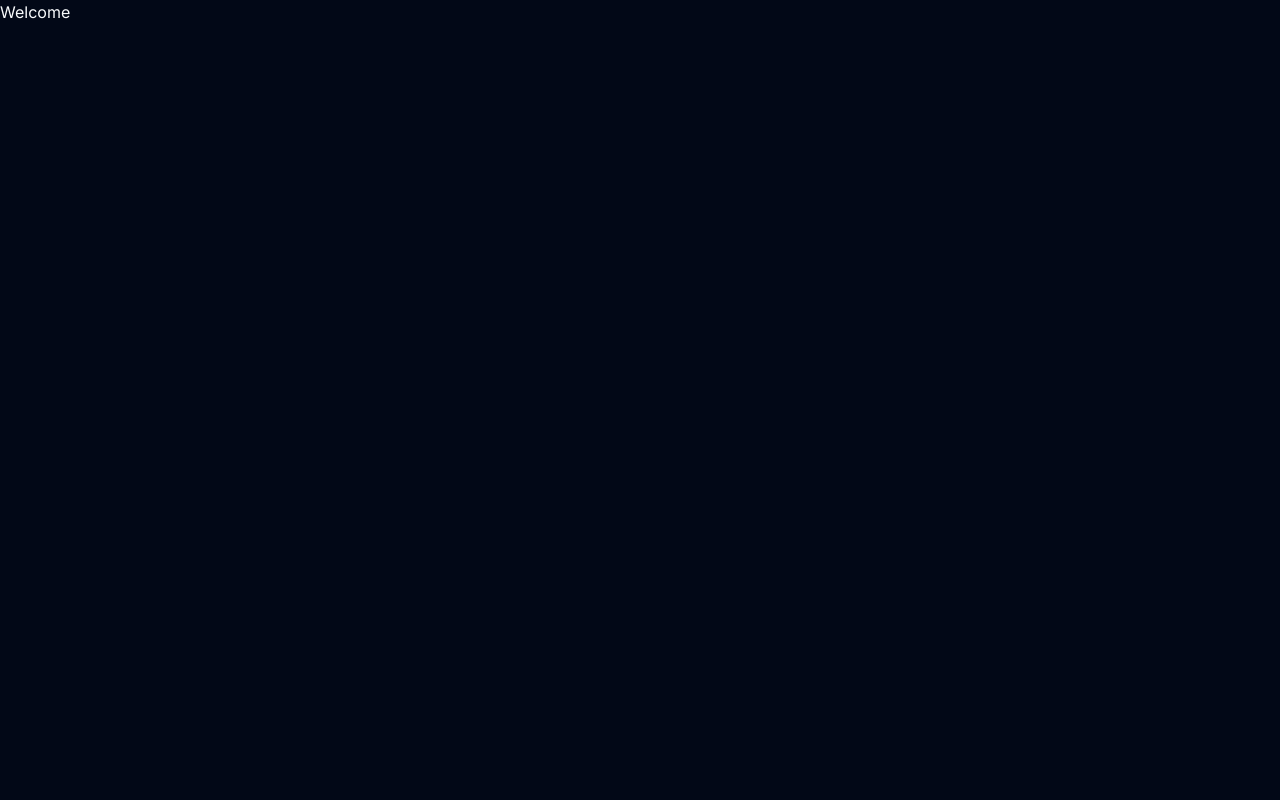
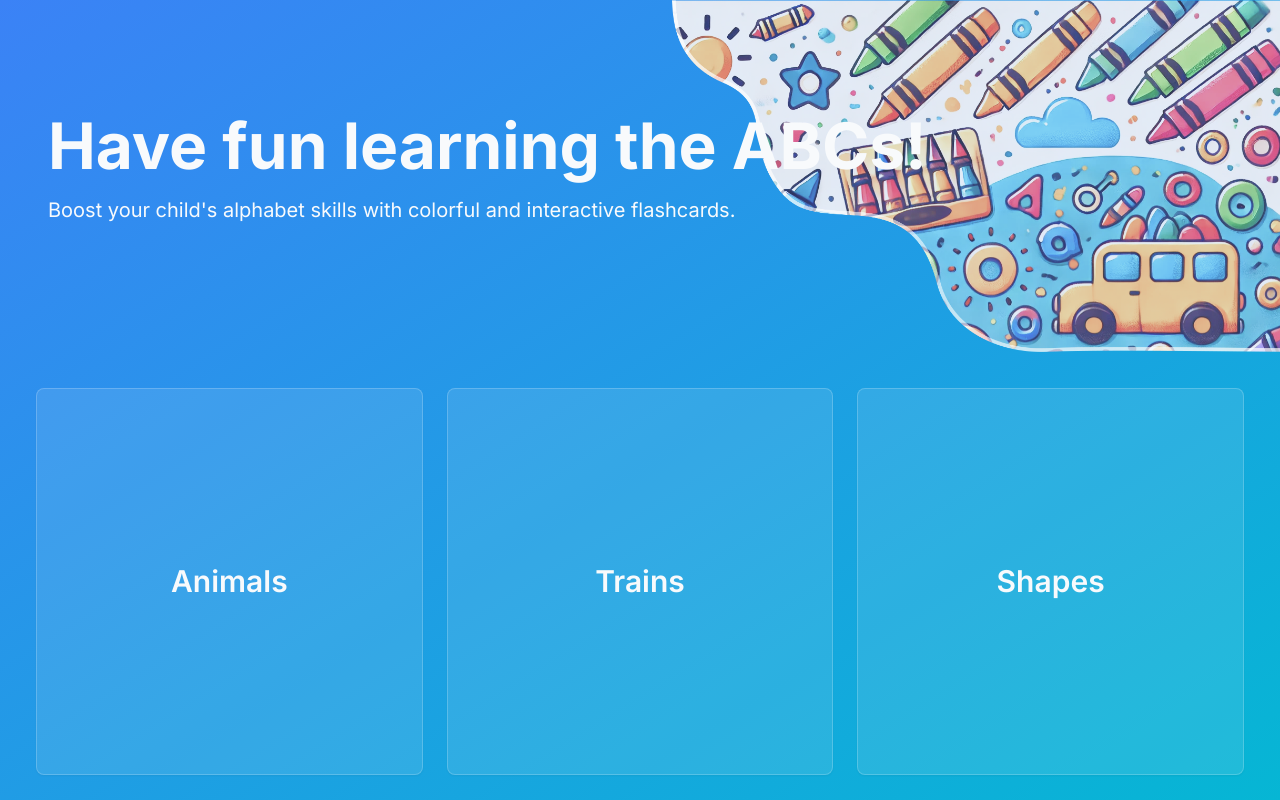
Before and after one commit to ryanirilli/alphabet-app, a Next.js app: page / in a window 1280 px wide. Built offline with nearby package versions, Linux system fonts and the light colour scheme.

Commit message:
add homepage design

```diff
--- a/package.json
+++ b/package.json
@@ -17,6 +17,8 @@
     "axios": "^1.7.2",
     "class-variance-authority": "^0.7.0",
     "clsx": "^2.1.1",
+    "embla-carousel-autoplay": "^8.1.5",
+    "embla-carousel-react": "^8.1.5",
     "framer-motion": "^11.2.11",
     "lucide-react": "^0.395.0",
     "next": "14.2.4",
--- a/src/app/alphabet/[category]/[letter]/page.tsx
+++ b/src/app/alphabet/[category]/[letter]/page.tsx
@@ -1,6 +1,7 @@
 import { TCategory, categories } from "@/lib/categories";
 import { redirect } from "next/navigation";
 import { Flashcard } from "@/components/flashcard";
+import FullPageMobile from "@/components/full-page-mobile";
 
 interface ILetter {
   params: {
@@ -18,7 +19,11 @@
       letterData.letter.toLowerCase() === params.letter.toLowerCase()
   );
 
+  // Handle invalid letter and/or category
   if (!letterData) {
+    if (category.name) {
+      redirect(`/alphabet/${category.name}/a`);
+    }
     redirect(`/alphabet/animals/a`);
   }
 
@@ -41,6 +46,7 @@
   return (
     <div className="sm:flex items-center justify-center h-screen">
       <div className="flex flex-col sm:max-w-lg w-full h-full sm:h-auto">
+        <FullPageMobile />
         <Flashcard
           letterData={letterData}
           nextLink={nextLink}
--- a/src/app/alphabet/template.tsx
+++ b/src/app/alphabet/template.tsx
@@ -20,13 +20,10 @@
   return (
     <section>
       <Dialog>
-        <DialogTrigger
-          asChild
-          className="absolute right-4 top-4 rounded-full rou"
-        >
+        <DialogTrigger asChild className="absolute right-4 top-4">
           <Button
             variant="outline"
-            className={`bg-transparent border-2 border-white w-16 h-16 ${hoverAnimation}`}
+            className={`rounded-full bg-transparent border-2 border-white w-16 h-16 ${hoverAnimation}`}
           >
             <Layers className="w-8 h-8" />
           </Button>
--- a/src/app/layout.tsx
+++ b/src/app/layout.tsx
@@ -19,7 +19,7 @@
 }>) {
   return (
     <html lang="en" suppressHydrationWarning>
-      <body className={`${inter.className} overflow-hidden sm:overflow-auto`}>
+      <body className={`${inter.className} sm:overflow-auto`}>
         <ThemeProvider
           attribute="class"
           defaultTheme="dark"
--- a/src/app/page.tsx
+++ b/src/app/page.tsx
@@ -1,7 +1,22 @@
+import HomePageCarousel from "@/components/home-page-carousel";
+
 export default function Home() {
   return (
-    <main>
-      <h1>Welcome</h1>
+    <main className="bg-gradient-to-br from-blue-500 to-cyan-500 min-h-screen">
+      <section className="xl:bg-homepage-hero bg-contain bg-no-repeat bg-right-top flex flex-col justify-center items-center py-16 px-4 xl:py-32">
+        <div className="container">
+          <h1 className="text-3xl font-bold mb-2 xl:mb-8 xl:text-[64px]">
+            Have fun learning the ABCs!
+          </h1>
+          <h2 className="text-xl">
+            Boost your child's alphabet skills with colorful and interactive
+            flashcards.
+          </h2>
+        </div>
+      </section>
+      <section className="container mt-8 mb-32">
+        <HomePageCarousel />
+      </section>
     </main>
   );
 }
--- /dev/null
+++ b/src/components/full-page-mobile.tsx
@@ -0,0 +1,36 @@
+"use client";
+
+import { useEffect, useRef } from "react";
+
+export default function FullPageMobile() {
+  const resizeObserver = useRef<ResizeObserver | null>(null);
+
+  useEffect(() => {
+    // Callback function to handle resizing
+    const handleResize = (entries: ResizeObserverEntry[]) => {
+      for (let entry of entries) {
+        if (entry.contentRect.width < 640) {
+          document.body.classList.add("overflow-hidden");
+        } else {
+          document.body.classList.remove("overflow-hidden");
+        }
+      }
+    };
+
+    // Initialize ResizeObserver
+    resizeObserver.current = new ResizeObserver(handleResize);
+
+    // Start observing the document body
+    resizeObserver.current.observe(document.body);
+
+    // Cleanup
+    return () => {
+      if (resizeObserver.current) {
+        resizeObserver.current.disconnect();
+      }
+      document.body.classList.remove("overflow-hidden");
+    };
+  }, []);
+
+  return null;
+}
--- /dev/null
+++ b/src/components/home-page-carousel.tsx
@@ -0,0 +1,51 @@
+"use client";
+
+import Autoplay from "embla-carousel-autoplay";
+import { Card, CardContent } from "@/components/ui/card";
+import {
+  Carousel,
+  CarouselContent,
+  CarouselItem,
+} from "@/components/ui/carousel";
+import { categories } from "@/lib/categories";
+import Link from "next/link";
+import { hoverAnimation } from "@/lib/utils";
+
+export default function HomePageCarousel() {
+  return (
+    <Carousel
+      plugins={[
+        Autoplay({
+          delay: 2000,
+        }),
+      ]}
+      opts={{
+        align: "start",
+        loop: true,
+      }}
+      className="w-full"
+    >
+      <CarouselContent>
+        {categories.map((category, index) => (
+          <CarouselItem key={index} className={`md:basis-1/2 lg:basis-1/3`}>
+            <div className="p-1">
+              <Link href={`/alphabet/${category.name}`}>
+                <Card
+                  className={`bg-white/10 border-white/20 transition-colors hover:bg-white/20`}
+                >
+                  <CardContent className="flex aspect-square items-center justify-center p-6">
+                    <span className="text-3xl font-semibold capitalize">
+                      {category.name}
+                    </span>
+                  </CardContent>
+                </Card>
+              </Link>
+            </div>
+          </CarouselItem>
+        ))}
+      </CarouselContent>
+      {/* <CarouselPrevious />
+    <CarouselNext /> */}
+    </Carousel>
+  );
+}
--- /dev/null
+++ b/src/components/ui/carousel.tsx
@@ -0,0 +1,262 @@
+"use client"
+
+import * as React from "react"
+import useEmblaCarousel, {
+  type UseEmblaCarouselType,
+} from "embla-carousel-react"
+import { ArrowLeft, ArrowRight } from "lucide-react"
+
+import { cn } from "@/lib/utils"
+import { Button } from "@/components/ui/button"
+
+type CarouselApi = UseEmblaCarouselType[1]
+type UseCarouselParameters = Parameters<typeof useEmblaCarousel>
+type CarouselOptions = UseCarouselParameters[0]
+type CarouselPlugin = UseCarouselParameters[1]
+
+type CarouselProps = {
+  opts?: CarouselOptions
+  plugins?: CarouselPlugin
+  orientation?: "horizontal" | "vertical"
+  setApi?: (api: CarouselApi) => void
+}
+
+type CarouselContextProps = {
+  carouselRef: ReturnType<typeof useEmblaCarousel>[0]
+  api: ReturnType<typeof useEmblaCarousel>[1]
+  scrollPrev: () => void
+  scrollNext: () => void
+  canScrollPrev: boolean
+  canScrollNext: boolean
+} & CarouselProps
+
+const CarouselContext = React.createContext<CarouselContextProps | null>(null)
+
+function useCarousel() {
+  const context = React.useContext(CarouselContext)
+
+  if (!context) {
+    throw new Error("useCarousel must be used within a <Carousel />")
+  }
+
+  return context
+}
+
+const Carousel = React.forwardRef<
+  HTMLDivElement,
+  React.HTMLAttributes<HTMLDivElement> & CarouselProps
+>(
+  (
+    {
+      orientation = "horizontal",
+      opts,
+      setApi,
+      plugins,
+      className,
+      children,
+      ...props
+    },
+    ref
+  ) => {
+    const [carouselRef, api] = useEmblaCarousel(
+      {
+        ...opts,
+        axis: orientation === "horizontal" ? "x" : "y",
+      },
+      plugins
+    )
+    const [canScrollPrev, setCanScrollPrev] = React.useState(false)
+    const [canScrollNext, setCanScrollNext] = React.useState(false)
+
+    const onSelect = React.useCallback((api: CarouselApi) => {
+      if (!api) {
+        return
+      }
+
+      setCanScrollPrev(api.canScrollPrev())
+      setCanScrollNext(api.canScrollNext())
+    }, [])
+
+    const scrollPrev = React.useCallback(() => {
+      api?.scrollPrev()
+    }, [api])
+
+    const scrollNext = React.useCallback(() => {
+      api?.scrollNext()
+    }, [api])
+
+    const handleKeyDown = React.useCallback(
+      (event: React.KeyboardEvent<HTMLDivElement>) => {
+        if (event.key === "ArrowLeft") {
+          event.preventDefault()
+          scrollPrev()
+        } else if (event.key === "ArrowRight") {
+          event.preventDefault()
+          scrollNext()
+        }
+      },
+      [scrollPrev, scrollNext]
+    )
+
+    React.useEffect(() => {
+      if (!api || !setApi) {
+        return
+      }
+
+      setApi(api)
+    }, [api, setApi])
+
+    React.useEffect(() => {
+      if (!api) {
+        return
+      }
+
+      onSelect(api)
+      api.on("reInit", onSelect)
+      api.on("select", onSelect)
+
+      return () => {
+        api?.off("select", onSelect)
+      }
+    }, [api, onSelect])
+
+    return (
+      <CarouselContext.Provider
+        value={{
+          carouselRef,
+          api: api,
+          opts,
+          orientation:
+            orientation || (opts?.axis === "y" ? "vertical" : "horizontal"),
+          scrollPrev,
+          scrollNext,
+          canScrollPrev,
+          canScrollNext,
+        }}
+      >
+        <div
+          ref={ref}
+          onKeyDownCapture={handleKeyDown}
+          className={cn("relative", className)}
+          role="region"
+          aria-roledescription="carousel"
+          {...props}
+        >
+          {children}
+        </div>
+      </CarouselContext.Provider>
+    )
+  }
+)
+Carousel.displayName = "Carousel"
+
+const CarouselContent = React.forwardRef<
+  HTMLDivElement,
+  React.HTMLAttributes<HTMLDivElement>
+>(({ className, ...props }, ref) => {
+  const { carouselRef, orientation } = useCarousel()
+
+  return (
+    <div ref={carouselRef} className="overflow-hidden">
+      <div
+        ref={ref}
+        className={cn(
+          "flex",
+          orientation === "horizontal" ? "-ml-4" : "-mt-4 flex-col",
+          className
+        )}
+        {...props}
+      />
+    </div>
+  )
+})
+CarouselContent.displayName = "CarouselContent"
+
+const CarouselItem = React.forwardRef<
+  HTMLDivElement,
+  React.HTMLAttributes<HTMLDivElement>
+>(({ className, ...props }, ref) => {
+  const { orientation } = useCarousel()
+
+  return (
+    <div
+      ref={ref}
+      role="group"
+      aria-roledescription="slide"
+      className={cn(
+        "min-w-0 shrink-0 grow-0 basis-full",
+        orientation === "horizontal" ? "pl-4" : "pt-4",
+        className
+      )}
+      {...props}
+    />
+  )
+})
+CarouselItem.displayName = "CarouselItem"
+
+const CarouselPrevious = React.forwardRef<
+  HTMLButtonElement,
+  React.ComponentProps<typeof Button>
+>(({ className, variant = "outline", size = "icon", ...props }, ref) => {
+  const { orientation, scrollPrev, canScrollPrev } = useCarousel()
+
+  return (
+    <Button
+      ref={ref}
+      variant={variant}
+      size={size}
+      className={cn(
+        "absolute  h-8 w-8 rounded-full",
+        orientation === "horizontal"
+          ? "-left-12 top-1/2 -translate-y-1/2"
+          : "-top-12 left-1/2 -translate-x-1/2 rotate-90",
+        className
+      )}
+      disabled={!canScrollPrev}
+      onClick={scrollPrev}
+      {...props}
+    >
+      <ArrowLeft className="h-4 w-4" />
+      <span className="sr-only">Previous slide</span>
+    </Button>
+  )
+})
+CarouselPrevious.displayName = "CarouselPrevious"
+
+const CarouselNext = React.forwardRef<
+  HTMLButtonElement,
+  React.ComponentProps<typeof Button>
+>(({ className, variant = "outline", size = "icon", ...props }, ref) => {
+  const { orientation, scrollNext, canScrollNext } = useCarousel()
+
+  return (
+    <Button
+      ref={ref}
+      variant={variant}
+      size={size}
+      className={cn(
+        "absolute h-8 w-8 rounded-full",
+        orientation === "horizontal"
+          ? "-right-12 top-1/2 -translate-y-1/2"
+          : "-bottom-12 left-1/2 -translate-x-1/2 rotate-90",
+        className
+      )}
+      disabled={!canScrollNext}
+      onClick={scrollNext}
+      {...props}
+    >
+      <ArrowRight className="h-4 w-4" />
+      <span className="sr-only">Next slide</span>
+    </Button>
+  )
+})
+CarouselNext.displayName = "CarouselNext"
+
+export {
+  type CarouselApi,
+  Carousel,
+  CarouselContent,
+  CarouselItem,
+  CarouselPrevious,
+  CarouselNext,
+}
--- a/tailwind.config.ts
+++ b/tailwind.config.ts
@@ -13,6 +13,9 @@
       },
     },
     extend: {
+      backgroundImage: {
+        "homepage-hero": "url('/homepage-hero.png')",
+      },
       colors: {
         border: "hsl(var(--border))",
         input: "hsl(var(--input))",
```
Also changed, not shown: public/homepage-hero.png (added), 1 other file (tests, documents, lock files or other folders).
